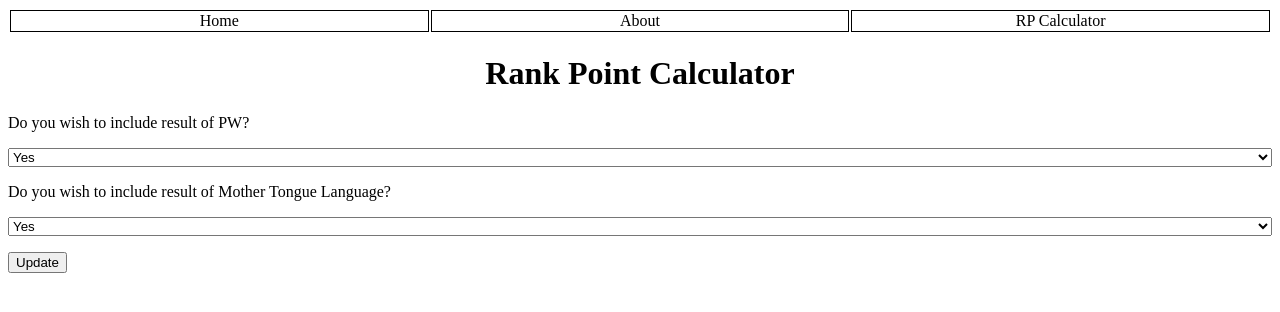
After one commit to frostfire-zp/flask_tutorial, a Flask app: template templates/rp_calc1.html in a window 1280 px wide. The commit adds this page. Shown: the top 312 px of the page. Run offline with Flask 2, Linux system fonts and the light colour scheme; the template is opened without the code that fills it, so the values that code supplies are empty.

Commit message:
splited rp_calc into 2 html pages

```diff
--- a/app.py
+++ b/app.py
@@ -26,9 +26,9 @@ def rp_calc():
             no_of_subj += 1
             subj_names.append("Mother Tongue")
 
-        return render_template('rp_calc.html', page="second", subj_names=subj_names)
-    elif request.method == "GET": # GET
-        return render_template('rp_calc.html', page="first")
+        return render_template('rp_calc2.html', subj_names=subj_names)
+    elif request.method == "GET":  # GET
+        return render_template('rp_calc1.html')
 
 
 @app.route('/rp_display/', methods=["POST"])
--- /dev/null
+++ b/templates/rp_calc1.html
@@ -0,0 +1,32 @@
+{% extends "base.html" %}
+{% block content %}
+
+<h1>Rank Point Calculator</h1>
+
+<form action="{{url_for('rp_calc')}}" method="POST">
+    <p>
+        <label for="include_pw">
+            Do you wish to include result of PW?
+        </label>
+    </p>
+    <p>
+        <select name="include_pw" id="include_pw">
+            <option value="1">Yes</option>
+            <option value="0">No</option>
+        </select>
+    </p>
+    <p>
+        <label for="include_mtl">
+            Do you wish to include result of Mother Tongue Language?
+        </label>
+    </p>
+    <p>
+        <select name="include_mtl" id="include_mtl">
+            <option value="1">Yes</option>
+            <option value="0">No</option>
+        </select>
+    </p>
+    <input type="submit" value="Update">
+</form>
+
+{% endblock %}
--- a/templates/rp_display.html
+++ b/templates/rp_display.html
@@ -21,11 +21,11 @@
     </tr>
     {% endfor %}
     <tr>
-        <td>Total</td>
+        <th align="left">Total</th>
         <td></td>
-        <td align="right">
+        <th align="right">
             {{"{0:.2f}".format(rp)}} / {{"{0:.2f}".format(total_rp)}}
-        </td>
+        </th>
     </tr>
 </table>
 {% endblock %}
```
Also changed, not shown: templates/rp_calc2.html (renamed from templates/rp_calc.html, +1 -28 lines).
